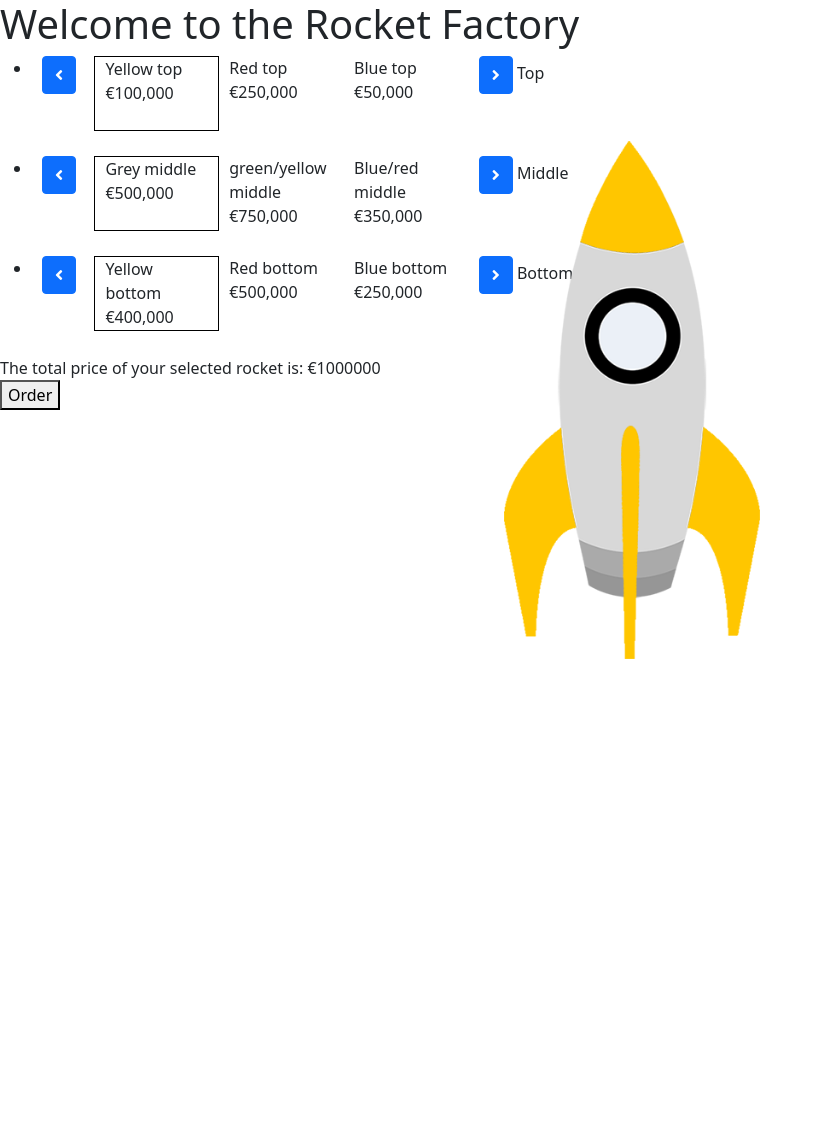
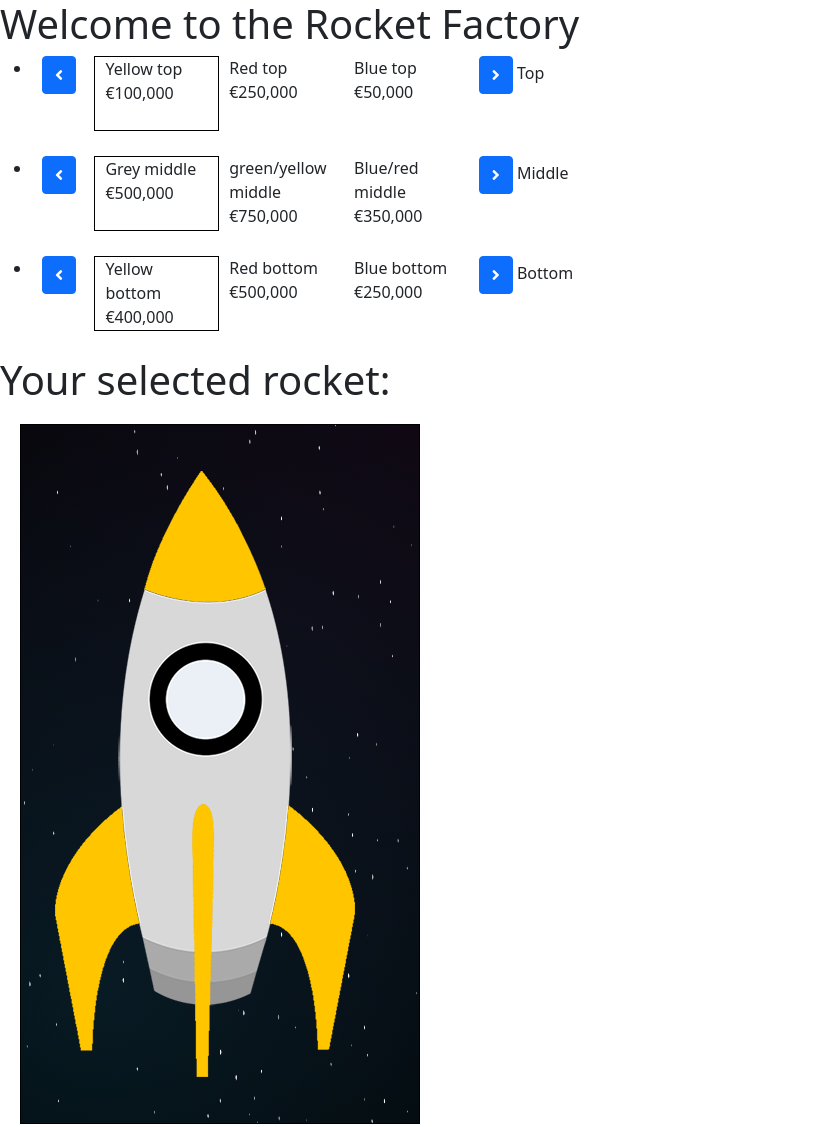
Before and after one commit to duongkc/rocket-workshop, a website: page index.html in a window 1280 px wide. Shown: the top 1127 px of the page, without its empty margins (0-823 px from the left). Before the commit the page ends 800 px from the top, so only its background shows below. Drawn offline with nearby package versions, Linux system fonts and the light colour scheme; animation ran at ten frames a second.

Commit message:
Rocket now has star backdrop
Rocket currently has a fixed size in order for it not to pop out of the star container.

```diff
--- a/css/custom.css
+++ b/css/custom.css
@@ -6,7 +6,7 @@
     top: 0;
     bottom: 0;
     margin: auto;
-    width: 20vw;
+    width: 300px;
 }
 
 .bit-top {
@@ -47,10 +47,10 @@ canvas {
 }
 #rocket_container {
     position: absolute;
-    height: 25vh;
-    width: 25vw;
+    /* height: 25vh;
+    width: 25vw; */
     /* border: 1px solid red; */
-    padding: 20em 10em;
+    padding: 0;
     left: 0;
     right: 0;
     top: 0;
@@ -62,22 +62,19 @@ canvas {
 
 @keyframes spaceship {
     0% {
-        transform: rotate(0deg) translateX(8px);
-    }
-    10%{
-
+        transform: rotate(0deg) translateX(15px) translateY(0px);
     }
     25% {
-        transform: rotate(-3deg) translateX(0px);
+        transform: rotate(-3deg) translateX(0px) translateY(2px);
     }
     50% {
-        transform: rotate(0deg) translateX(-8px);
+        transform: rotate(0deg) translateX(-15px) translateY(0px);
     }
     75% {
-        transform: rotate(3deg) translateX(0px);
+        transform: rotate(3deg) translateX(0px) translateY(-2px);
     }
     100% {
-        transform: rotate(0deg) translateX(8px);
+        transform: rotate(0deg) translateX(15px) translateY(0px);
     }
 
 }
--- a/index.html
+++ b/index.html
@@ -102,8 +102,10 @@
             </div>
         </li>
     </ul>
-    <div id="rocket_container" class="item-div">
-      Your selected rocket:
+    <h1>Your selected rocket:</h1>
+    <div class="con-container">
+        <canvas></canvas>
+        <div id="rocket_container">
               <div class="rocket-top">
                   <img class="rocket-bit bit-top first-bit" id="rocket_top1" src="img/A1.png" />
                   <img class="rocket-bit bit-top" id="rocket_top2" src="img/A2.png" />
@@ -120,10 +122,14 @@
                   <img class="rocket-bit bit-bottom" id="rocket_bot3" src="img/C3.png" />
                 </div>
           </div>
+    </div>
+
 
     <div id="totalPriceText"> The total price of your selected rocket is: €<text id="totalPriceValue">1000000<text/> </div>
     <button id="orderButton" onclick="order()"> Order </button>
 
+
+    <script src="js/stars.js"></script>
     <!-- Bootstrap Bundle with Popper -->
     <script src="https://cdn.jsdelivr.net/npm/bootstrap@5.1.1/dist/js/bootstrap.bundle.min.js" integrity="sha384-/bQdsTh/da6pkI1MST/rWKFNjaCP5gBSY4sEBT38Q/9RBh9AH40zEOg7Hlq2THRZ" crossorigin="anonymous"></script>
   </body>
--- a/js/stars.js
+++ b/js/stars.js
@@ -1,5 +1,9 @@
-const STAR_COUNT = 100,
-      STAR_SIZE = 3,
+/**
+ * Original code can be found at: https://codepen.io/hakimel/pen/bzrZGo
+ *
+ */
+const STAR_COUNT = (( $('.con-container').width() + $(".con-container").height() ) / 8),
+      STAR_SIZE = 5,
       STAR_MIN_SCALE = 0.2,
       OVERFLOW_THRESHOLD = 50;
 
@@ -24,10 +28,6 @@ resize();
 step();
 
 window.onresize = resize;
-// canvas.onmousemove = onMouseMove;
-// canvas.ontouchmove = onTouchMove;
-// canvas.ontouchend = onMouseLeave;
-// document.onmouseleave = onMouseLeave;
 
 function generate() {
 
```
Lines whose indentation alone changed are shown as unchanged.
